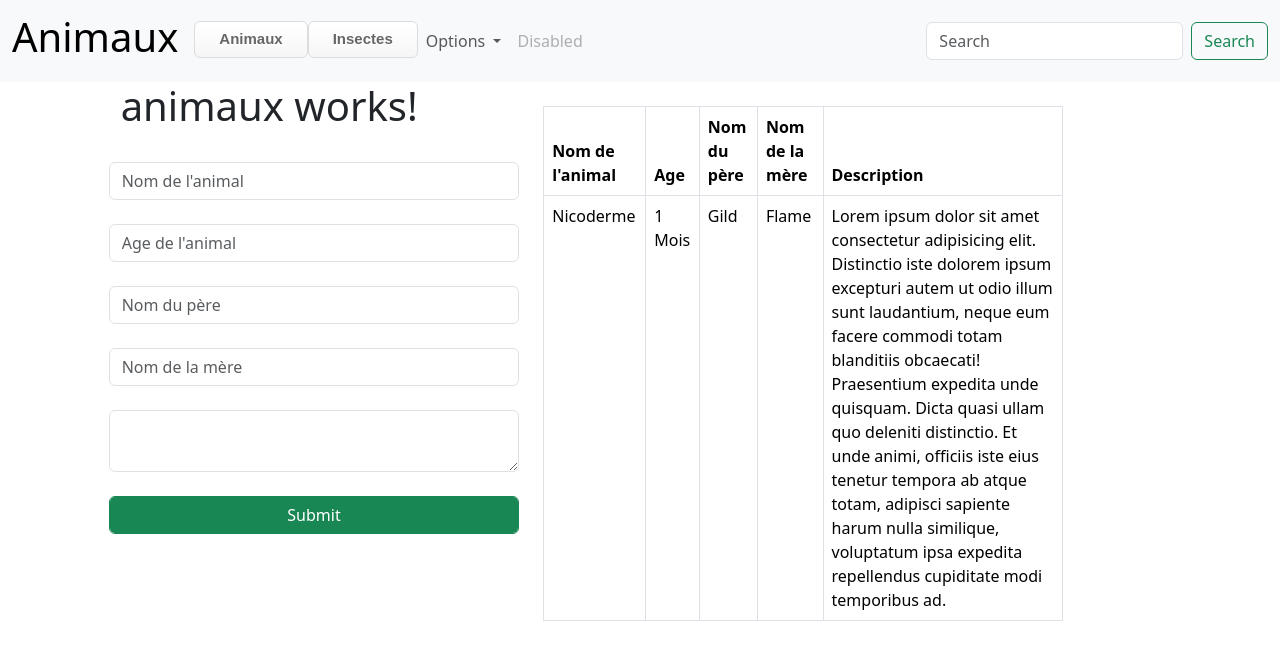
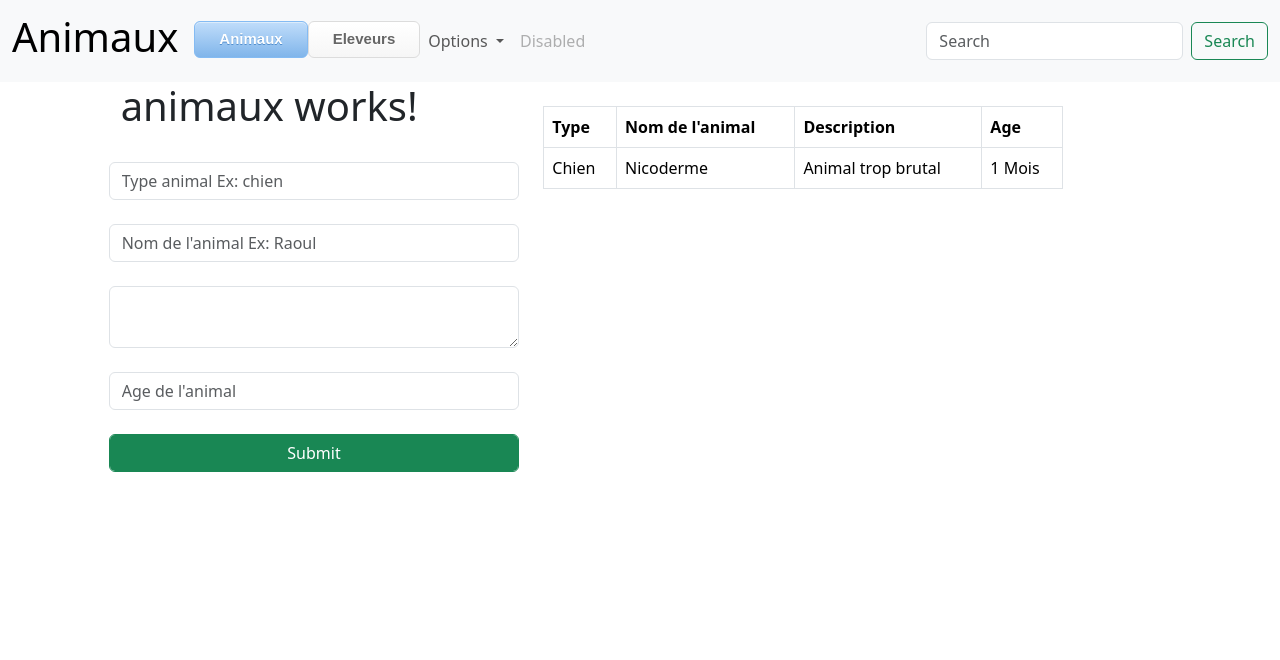
Before and after one commit to Bitsa033/Animaux, an Angular app: page /animaux in a window 1280 px wide. Shown: the top 660 px of the page. Built offline with nearby package versions, Linux system fonts and the light colour scheme.

Commit message:
application angular test n°3: on a modifier le component des animaux

```diff
--- a/src/app/animaux/animaux.component.html
+++ b/src/app/animaux/animaux.component.html
@@ -4,24 +4,20 @@
         <form action="" method="post">
             <br>
             <div class="form-group">
-                <input type="text" placeholder="Nom de l'animal" class="form-control" name="nom-animal">
+                <input type="text" placeholder="Type animal Ex: chien" class="form-control" name="type-animal">
+            </div>
+            <br>
+            <div class="form-group">
+                <input type="text" placeholder="Nom de l'animal Ex: Raoul" class="form-control" name="nom-animal">
+            </div>
+            <br>
+            <div class="form-group">
+                <textarea type="text" class="form-control" name="description" placeholder="Description">
+                </textarea>
             </div>
             <br>
             <div class="form-group">
                 <input type="text" placeholder="Age de l'animal" class="form-control" name="age-animal">
-            </div>
-            <br>
-            <div class="form-group">
-                <input type="text" placeholder="Nom du père" class="form-control" name="age-pere">
-            </div>
-            <br>
-            <div class="form-group">
-                <input type="text" placeholder="Nom de la mère" class="form-control" name="age-mere">
-            </div>
-            <br>
-            <div class="form-group">
-                <textarea type="text" placeholder="Description" class="form-control" name="description">
-                </textarea>
             </div>
             <br>
             <div class="form-group">
@@ -37,28 +33,18 @@
         <table class="table table-stripped table-bordered">
             <thead>
                 <tr>
+                    <th>Type</th>
                     <th>Nom de l'animal</th>
+                    <th>Description</th>
                     <th>Age</th>
-                    <th>Nom du père</th>
-                    <th>Nom de la mère</th>
-                    <th>Description</th>
                 </tr>
             </thead>
             <tbody>
                 <tr>
+                    <td>Chien</td>
                     <td>Nicoderme</td>
+                    <td> Animal trop brutal </td>
                     <td>1 Mois</td>
-                    <td>Gild</td>
-                    <td>Flame</td>
-                    <td>Lorem ipsum dolor sit amet consectetur adipisicing
-                        elit. Distinctio iste dolorem ipsum excepturi autem
-                        ut odio illum sunt laudantium, neque eum facere commodi
-                         totam blanditiis obcaecati! Praesentium expedita unde quisquam.
-                        Dicta quasi ullam quo deleniti distinctio. Et unde animi, officiis
-                        iste eius tenetur tempora ab atque totam, adipisci sapiente harum
-                        nulla similique, voluptatum ipsa expedita repellendus cupiditate modi
-                        temporibus ad.
-                    </td>
                 </tr>
             </tbody>
         </table>
--- a/src/app/app.component.html
+++ b/src/app/app.component.html
@@ -11,13 +11,13 @@
         <div class="collapse navbar-collapse" id="navbarSupportedContent">
             <ul class="navbar-nav me-auto mb-2 mb-lg-0">
                 <li class="nav-item">
-                    <a class="button" routerLinkActive="activebutton" routerLink="/animaux-liste" ariaCurrentWhenActive="page">
+                    <a class="button" routerLinkActive="activebutton" routerLink="/animaux" ariaCurrentWhenActive="page">
                         Animaux
                     </a>
                 </li>
                 <li class="nav-item">
-                    <a class="button" routerLinkActive="activebutton" routerLink="/insectes-liste" ariaCurrentWhenActive="page">
-                        Insectes
+                    <a class="button" routerLinkActive="activebutton" routerLink="/eleveurs" ariaCurrentWhenActive="page">
+                        Eleveurs
                     </a>
                 </li>
                 <li class="nav-item dropdown">
```
